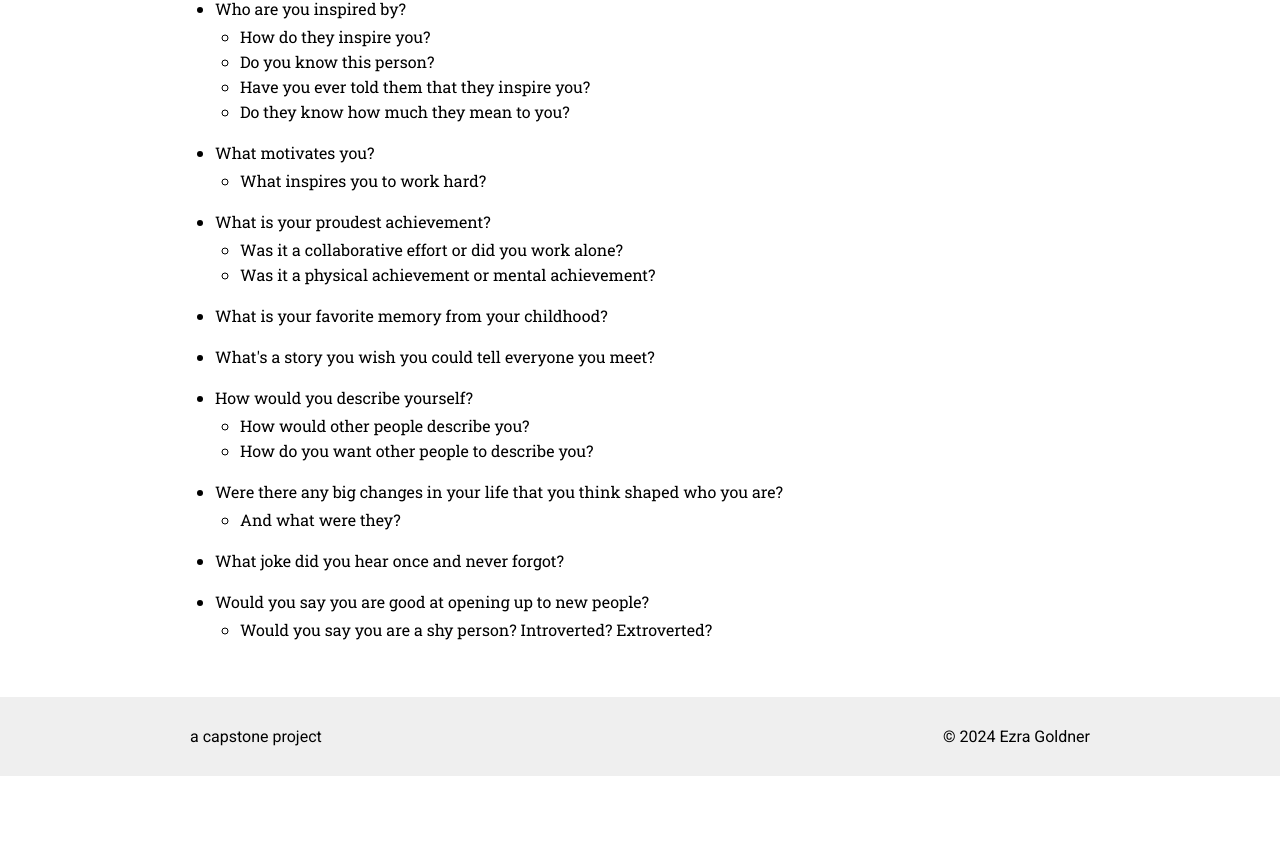
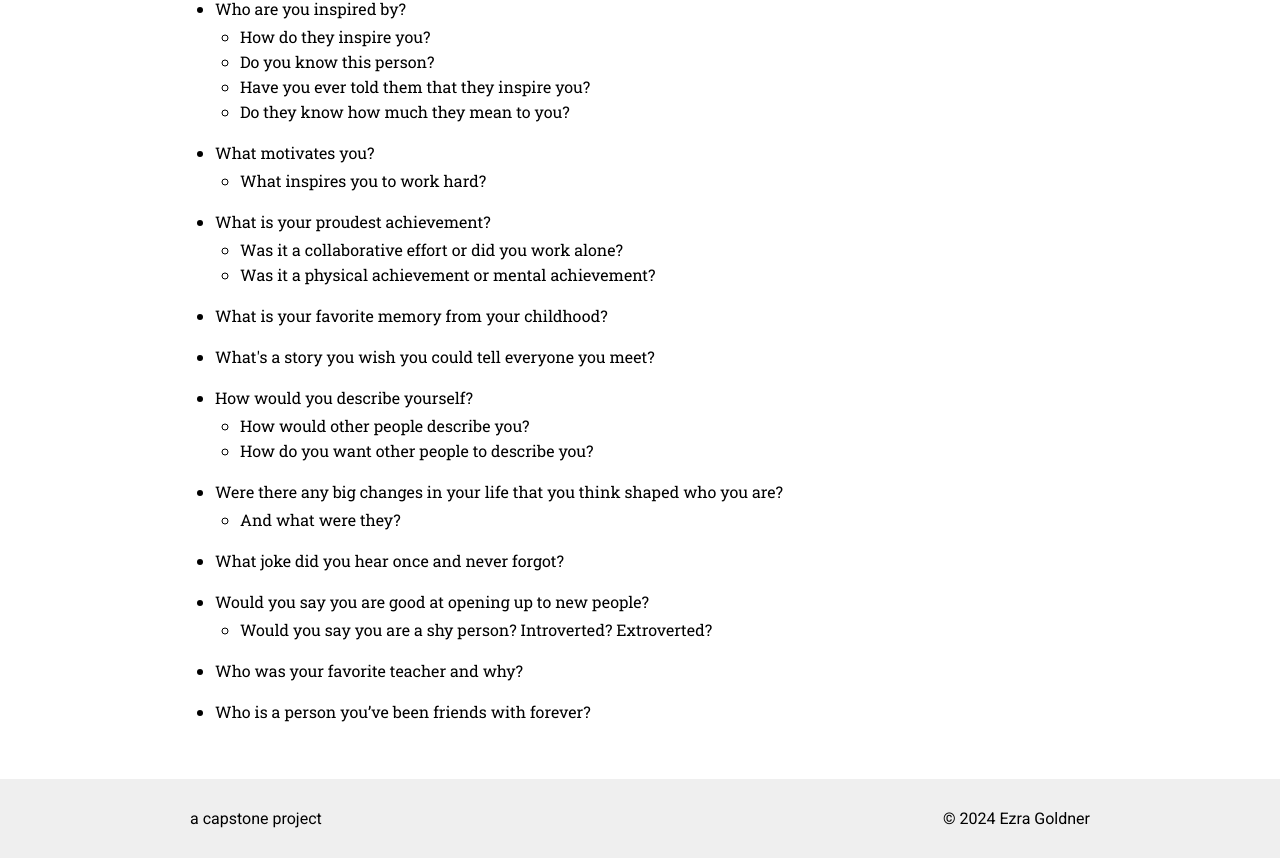
Before and after one commit to ezragol/capstone, a plain HTML site: page questions.html in a window 1280 px wide. Shown: the part 157-1015 px from the top of the page. Before the commit the page ends 933 px from the top, so only its background shows below. Drawn offline with Linux system fonts and the light colour scheme.

Commit message:
actually fixed...

```diff
--- a/questions.html
+++ b/questions.html
@@ -69,6 +69,10 @@
                             <li>Would you say you are a shy person? Introverted? Extroverted?</li>
                         </ul>
                     </li>
+                    <li>Who was your favorite teacher and why?</li>
+                    <li>
+                        Who is a person you’ve been friends with forever?
+                    </li>
                 </ul>
             </div>
         </main>
--- a/style.css
+++ b/style.css
@@ -6,6 +6,7 @@
 body {
     margin: 0;
     overflow-x: hidden;
+    width: 100vw;
 }
 
 #root {
```
